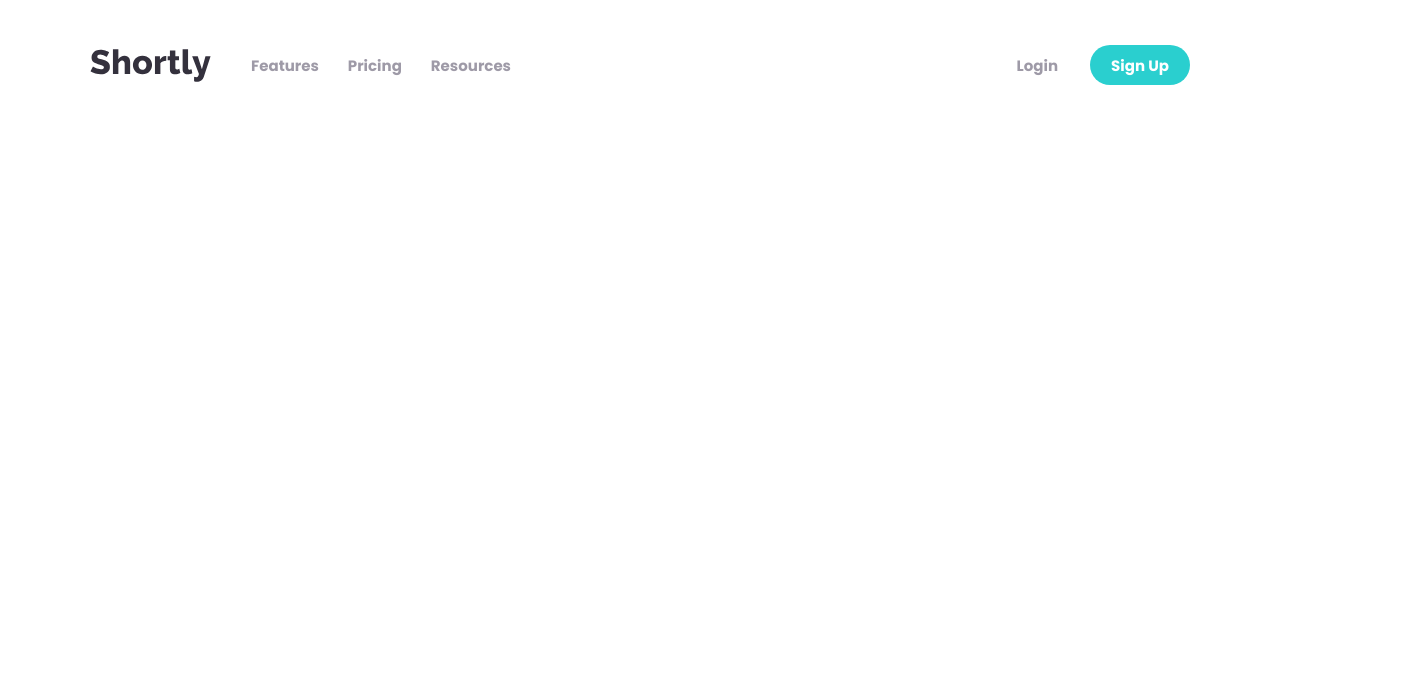
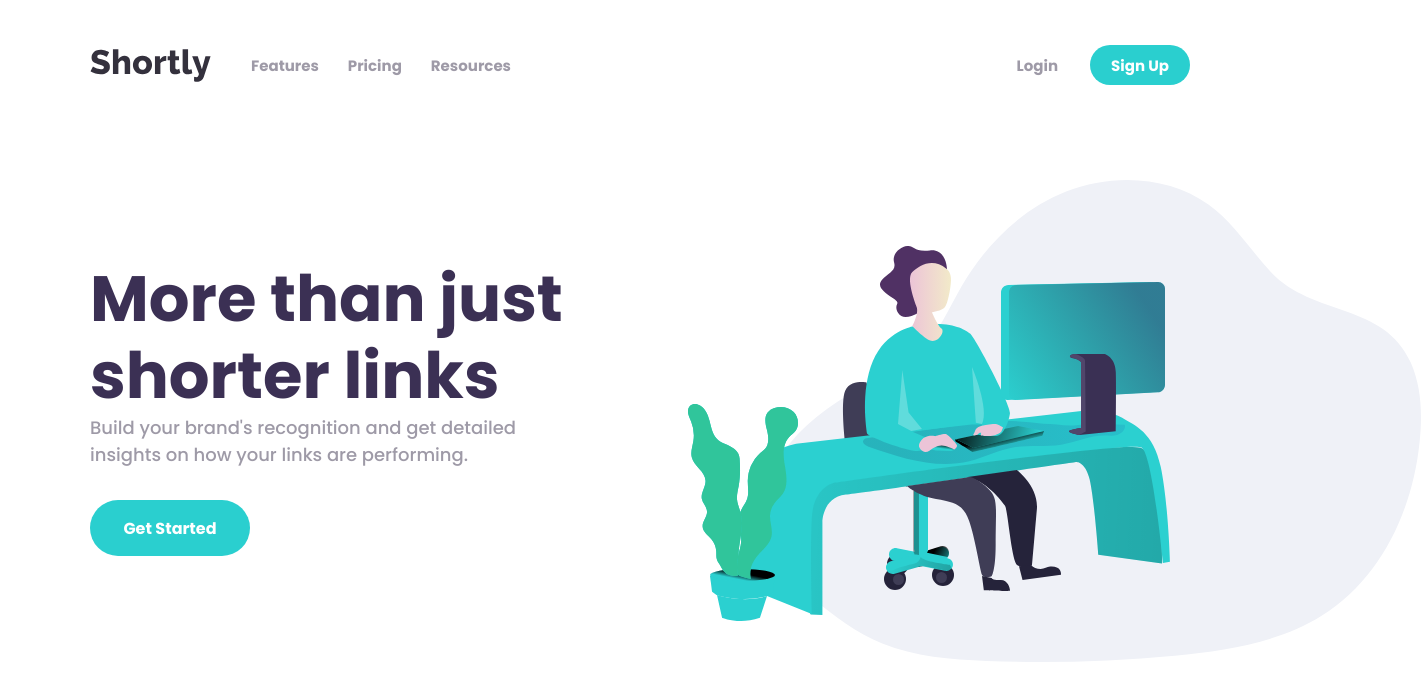
Before and after one commit to IbnDaanis/shortly, a React (Create React App) app: page / in a window 1280 px wide. Shown: the top 700 px of the page, 1421 px wide, since content can reach past the window. Built offline with nearby package versions, Linux system fonts and the light colour scheme.

Commit message:
Added Hero container

```diff
--- a/src/App.jsx
+++ b/src/App.jsx
@@ -1,4 +1,5 @@
 import { Header } from './components'
+import { Hero } from './containers'
 import GlobalStyle from './styles/globalStyle'
 
 const App = () => {
@@ -6,6 +7,9 @@ const App = () => {
     <div>
       <GlobalStyle />
       <Header />
+      <main>
+        <Hero />
+      </main>
     </div>
   )
 }
--- /dev/null
+++ b/src/containers/Hero/Hero.jsx
@@ -0,0 +1,22 @@
+import React from 'react'
+import { HeroContainer, HeroCTA, HeroImage } from './HeroStyles'
+
+const Hero = () => {
+  return (
+    <HeroContainer>
+      <HeroCTA>
+        <h1 className='title'>More than just shorter links</h1>
+        <p className='description'>
+          Build your brand's recognition and get detailed insights on how your
+          links are performing.
+        </p>
+        <button className='cta-button'>Get Started</button>
+      </HeroCTA>
+      <HeroImage>
+        <img src='./images/illustration-working.svg' alt='Hero Image' />
+      </HeroImage>
+    </HeroContainer>
+  )
+}
+
+export default Hero
--- /dev/null
+++ b/src/containers/Hero/HeroStyles.jsx
@@ -0,0 +1,81 @@
+import styled from 'styled-components/macro'
+import { neutral, primary } from '../../styles/styleVariables'
+
+export const HeroContainer = styled.section`
+  margin: 180px auto 0;
+  width: 1100px;
+  max-width: 90%;
+  display: grid;
+  grid-template-columns: 50% 50%;
+
+  @media (max-width: 1000px) {
+    grid-template-columns: 100%;
+    margin: 120px auto 0;
+  }
+`
+
+export const HeroCTA = styled.div`
+  display: flex;
+  justify-content: center;
+  flex-direction: column;
+
+  @media (max-width: 1000px) {
+    order: 2;
+    margin: 3rem 0;
+    align-items: center;
+  }
+  .title {
+    font-size: 4rem;
+    color: ${primary.darkViolet};
+    line-height: 120%;
+    @media (max-width: 1200px) {
+      font-size: 3.5rem;
+    }
+    @media (max-width: 1000px) {
+      text-align: center;
+      font-size: 3.15rem;
+    }
+    @media (max-width: 800px) {
+      font-size: 3rem;
+      max-width: 400px;
+    }
+    @media (max-width: 420px) {
+      font-size: 2.5rem;
+    }
+  }
+  .description {
+    font-size: 18px;
+    font-weight: 500;
+    color: ${neutral.grayishViolet};
+    max-width: 500px;
+    @media (max-width: 1000px) {
+      margin-top: 1rem;
+      text-align: center;
+    }
+  }
+  .cta-button {
+    margin: 2rem 0;
+    background: ${primary.cyan};
+    color: white;
+    display: block;
+    height: 56px;
+    width: 160px;
+    font-size: 16px;
+    font-weight: 700;
+    border: 0;
+    border-radius: 1000px;
+    cursor: pointer;
+    @media (max-width: 1000px) {
+      margin: 2rem 0;
+    }
+  }
+`
+
+export const HeroImage = styled.div`
+  img {
+    padding-left: 3rem;
+    @media (max-width: 800px) {
+      padding-left: 0rem;
+    }
+  }
+`
--- /dev/null
+++ b/src/containers/index.js
@@ -0,0 +1 @@
+export { default as Hero } from './Hero/Hero'
```
